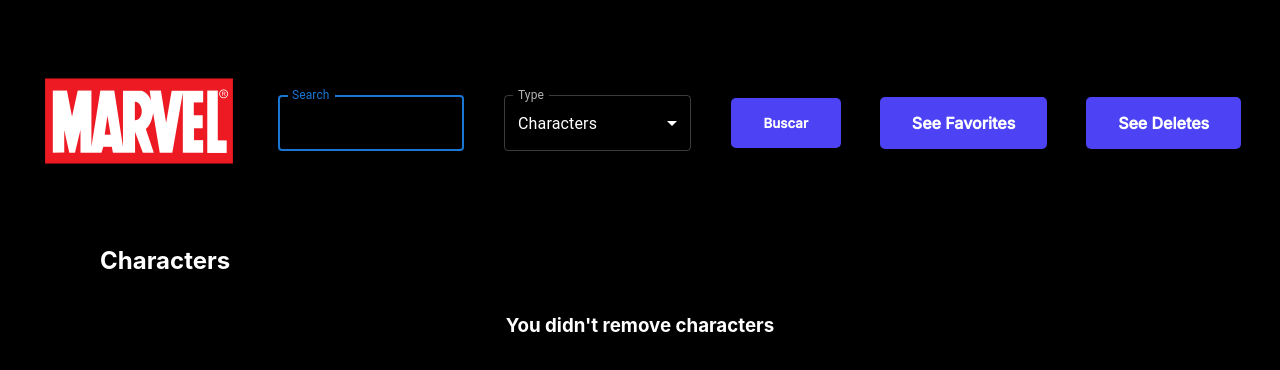
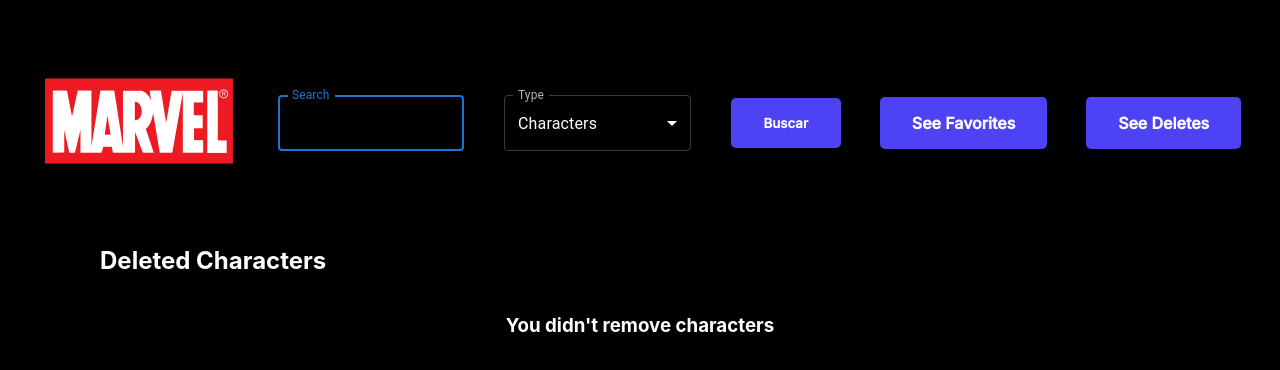
Before and after one commit to ferdiaz93/marvel-challenge, a React (Create React App) app: page /deletes in a window 1280 px wide. Shown: the top 370 px of the page. Built offline with nearby package versions, Linux system fonts and the light colour scheme.

Commit message:
wording fix

```diff
--- a/src/views/CharactersPage.js
+++ b/src/views/CharactersPage.js
@@ -45,6 +45,7 @@ const CharactersPage = () => {
     <>
       <section className="characterspage-container">
         <div className="characterspage-content wrapper">
+          <h1>Characters found {inputSearchValue ? `with "${inputSearchValue}"` : ""}</h1>
           <div className="grid">
             {loading ?
               <>
--- a/src/views/ComicsPage.js
+++ b/src/views/ComicsPage.js
@@ -43,6 +43,7 @@ const ComicsPage = () => {
     <>
       <section className="comicspage-container">
         <div className="comicspage-content wrapper">
+        <h1>Comics found {inputSearchValue ? `with "${inputSearchValue}"` : ""}</h1>
           <div className="grid">
             {loading ?
               <>
--- a/src/views/DeletesPage.js
+++ b/src/views/DeletesPage.js
@@ -16,7 +16,7 @@ const DeletesPage = () => {
     <>
       <section className="deletes-container">
         <div className="deletes-content wrapper">
-          <h1>Characters</h1>
+          <h1>Deleted Characters</h1>
           <div className="characters grid">
             {deletedCharacters?.length ?
               deletedCharacters?.map(character => {
--- a/src/views/FavoritesPage.js
+++ b/src/views/FavoritesPage.js
@@ -21,7 +21,7 @@ const FavoritesPage = () => {
     <>
       <section className="favorites-container">
         <div className="favorites-content wrapper">
-          <h1>Characters</h1>
+          <h1>Favorites Characters</h1>
           <div className="characters grid">
             {favoritesCharacters.length ?
               favoritesCharacters?.map(character => {
@@ -41,7 +41,7 @@ const FavoritesPage = () => {
               <h3>You didn't added characters to favorites</h3>
             }
           </div>
-          <h1>Comics</h1>
+          <h1>Favorites Comics</h1>
           <div className="comics grid">
             {favoritesComics.length ?
               favoritesComics.map(comic => {
@@ -61,7 +61,7 @@ const FavoritesPage = () => {
               <h3>You didn't added comics to favorites</h3>
             }
           </div>
-          <h1>Series</h1>
+          <h1>Favorites Series</h1>
           <div className="comics grid">
             {favoritesSeries.length ?
               favoritesSeries.map(comic => {
--- a/src/views/SeriesPage.js
+++ b/src/views/SeriesPage.js
@@ -42,6 +42,7 @@ const SeriesPage = () => {
     <>
       <section className="seriespage-container">
         <div className="seriespage-content wrapper">
+        <h1>Series found {inputSearchValue ? `with "${inputSearchValue}"` : ""}</h1>
           <div className="grid">
             {loading ?
               <>
```
